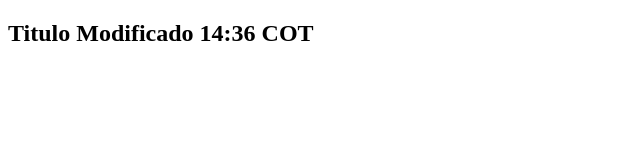
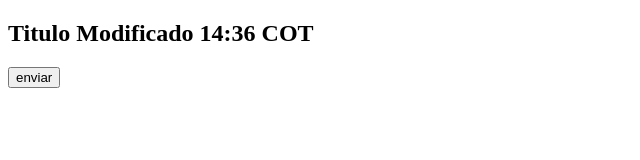
Before and after one commit to cframirezg/hello-world-git, a plain HTML site: page index.html in a window 1280 px wide. Shown: the whole page, without its empty margins (0-640 px from the left). Drawn offline with Linux system fonts and the light colour scheme.

Commit message:
se agrego boton y archivo

```diff
--- a/index.html
+++ b/index.html
@@ -7,5 +7,6 @@
 </head>
 <body>
     <h2>Titulo Modificado 14:36 COT</h2>
+    <form action="#"><input type="button" value="enviar"></form>
 </body>
 </html>
```
